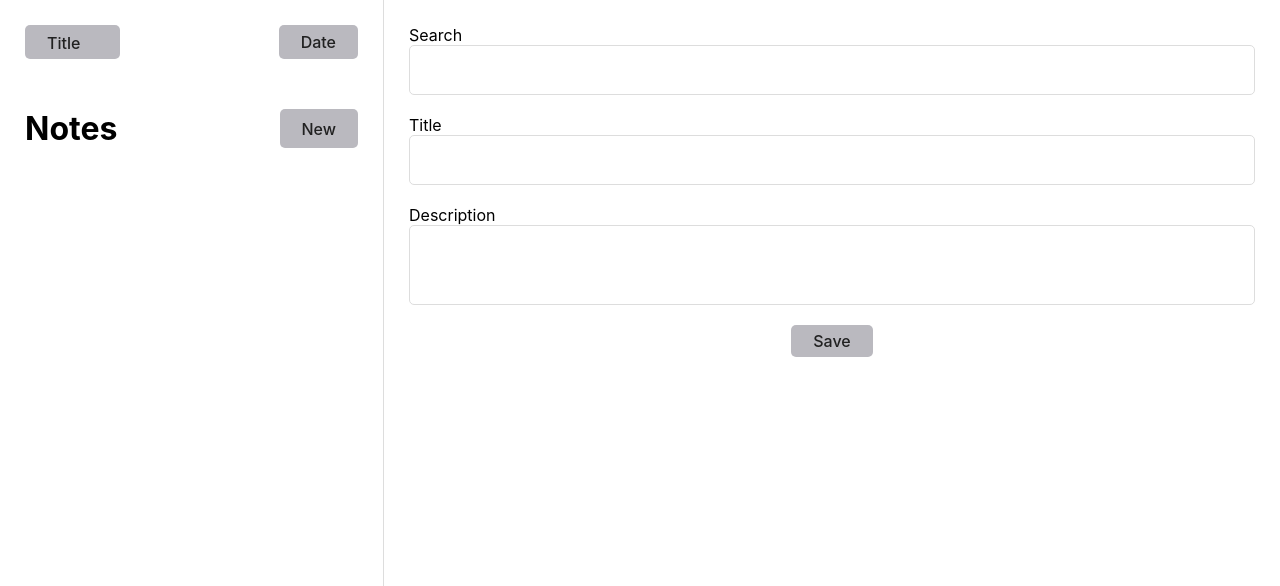
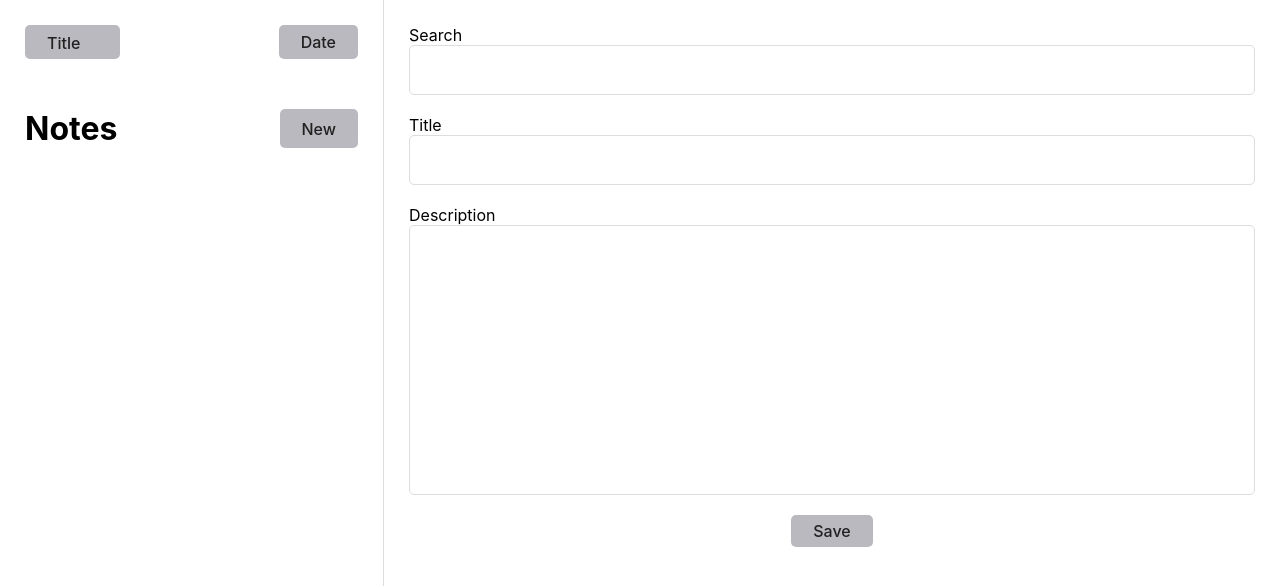
Before and after one commit to NovichenkoYura/noteeditor-redux-, a React (Create React App) app: page / in a window 1280 px wide. Shown: the top 586 px of the page. Built offline with nearby package versions, Linux system fonts and the light colour scheme.

Commit message:
separate search, clear code

```diff
--- a/src/App.css
+++ b/src/App.css
@@ -167,8 +167,8 @@ textarea {
   border-radius: 5px;
   margin-bottom: 20px;
   width: 100%;
-  /* height: calc(50vh - 130px); */
-  height: calc(50vh - 320px);
+  height: calc(50vh - 130px);
+  /* height: calc(50vh - 320px); */
   padding: 10px;
   resize: none;
   font-size: inherit;
--- a/src/App.js
+++ b/src/App.js
@@ -1,12 +1,18 @@
 import "./App.css";
 import { Sidebar } from "./Sidebar";
 import { Main } from "./Main";
+import { Search } from "./Search";
 
 const App = () => {
   return (
     <div className="App">
       <Sidebar />
-      <Main />
+      <div className="app-main">
+        <div className="app-main-note-edit">
+          <Search />
+          <Main />
+        </div>
+      </div>
     </div>
   );
 };
--- a/src/Main.js
+++ b/src/Main.js
@@ -2,18 +2,13 @@ import { useFormik } from "formik";
 import * as Yup from "yup";
 import { useMemo } from "react";
 
-import {
-  onAddNote,
-  onReplaceEditNote,
-  searchTitleInfo,
-} from "./store/noteSlice";
+import { onAddNote, onReplaceEditNote } from "./store/noteSlice";
 import { useDispatch, useSelector } from "react-redux";
 import React, { useEffect, useState } from "react";
 
 export const Main = () => {
   const [title, setTitle] = useState("");
   const [description, setDescription] = useState("");
-  const [searchedTitle, setSearschedTitle] = useState("");
 
   const activeEditNoteId = useSelector(
     (state) => state.notes.currentEditingItem
@@ -25,19 +20,12 @@ export const Main = () => {
   const dispatch = useDispatch();
 
   const onSaveBtnClick = () => {
-    if (title === "" || description === "") {
-      alert("Please fill the field");
-    } else {
     dispatch(onAddNote({ title: title, description: description }));
     setDescription("");
     setTitle("");
-    }
   };
 
   const onEditBtnClick = () => {
-    if (title === "" || description === "") {
-      alert("Please fill the field");
-    } else {
     dispatch(
       onReplaceEditNote({
         title: title,
@@ -47,7 +35,6 @@ export const Main = () => {
     );
     setDescription("");
     setTitle("");
-    }
   };
 
   const getTextariadescr = (e) => {
@@ -57,31 +44,6 @@ export const Main = () => {
   const getInputdescr = (e) => {
     setTitle(e.target.value);
   };
-
-  const searchTitle = () => {
-    dispatch(searchTitleInfo({ title: searchedTitle }));
-  };
-
-  const onIputgetSearchInfo = (e) => {
-    setSearschedTitle(e.target.value);
-  };
-
-  const filterSearchTask = (searchedTitle, notes) => {
-    // if (!searchedTitle) {
-    //   return notes;
-    // }
-    // return notes.filter(({ title }) =>
-    //   title.toLowercase().includes(searchedTitle.toLowercase())
-    // );
-  };
-
-  useEffect(() => {
-    const Debounce = setTimeout(() => {
-      const filteredTitles = filterSearchTask(searchedTitle, notes);
-      setSearschedTitle(filteredTitles);
-    }, 3000);
-    return () => clearTimeout(Debounce);
-  }, [searchedTitle, notes]);
 
   useEffect(() => {
     if (activeEditNoteId && activeNote) {
@@ -113,18 +75,44 @@ export const Main = () => {
     },
     onSubmit: (values) => {
       dispatch(
-        onAddNote({ title: values.title, desciption: values.description })
+        onAddNote({ title: values.title, description: values.description })
       );
+      formik.values.title = "";
+      formik.values.description = "";
     },
     // validationSchema,
   });
 
-  console.log(formik.errors);
+  console.log(formik.values);
 
   return (
-    <div className="app-main">
-      <div className="app-main-note-edit">
-        {/* <div className="app-main__search">
+    <form onSubmit={formik.handleSubmit}>
+      <label htmlFor="title">Title</label>
+      <input
+        id="title"
+        name="title"
+        type="text"
+        onChange={formik.handleChange}
+        value={formik.values.title}
+      />
+      <label htmlFor="description">Description</label>
+      <textarea
+        id="description"
+        name="description"
+        type="description"
+        onChange={formik.handleChange}
+        value={formik.values.description}
+      />
+      <button
+        type="submit"
+        onClick={activeEditNoteId ? onEditBtnClick : onSaveBtnClick}
+        className="main__button"
+      >
+        {activeEditNoteId ? "Update" : "Save"}
+      </button>
+    </form>
+
+    /* <div className="app-main__search">
           <input
             type="text"
             placeholder="Search"
@@ -155,41 +143,6 @@ export const Main = () => {
           className="main__button"
         >
           {activeEditNoteId ? "Update" : "Save"}
-        </button> */}
-        <form onSubmit={formik.handleSubmit}>
-          <label htmlFor="search">Search</label>
-          <input
-            id="search"
-            name="search"
-            type="text"
-            onChange={formik.handleChange}
-            value={formik.values.search}
-          />
-          <label htmlFor="title">Title</label>
-          <input
-            id="title"
-            name="title"
-            type="text"
-            onChange={formik.handleChange}
-            value={formik.values.title}
-          />
-          <label htmlFor="description">Description</label>
-          <textarea
-            id="description"
-            name="description"
-            type="description"
-            onChange={formik.handleChange}
-            value={formik.values.description}
-          />
-          <button
-            type="submit"
-            onClick={activeEditNoteId ? onEditBtnClick : onSaveBtnClick}
-            className="main__button"
-          >
-            {activeEditNoteId ? "Update" : "Save"}
-          </button>
-        </form>
-      </div>
-    </div>
+        </button> */
   );
 };
--- /dev/null
+++ b/src/Search.js
@@ -0,0 +1,64 @@
+import { useFormik } from "formik";
+import * as Yup from "yup";
+import { useMemo } from "react";
+
+import { useDispatch, useSelector } from "react-redux";
+import React, { useEffect, useState } from "react";
+
+export const Search = () => {
+  const [title, setTitle] = useState("");
+  const [description, setDescription] = useState("");
+  const [searchedTitle, setSearschedTitle] = useState("");
+
+  const notes = useSelector((state) => state.notes.notes);
+
+  const dispatch = useDispatch();
+
+  const onIputgetSearchInfo = (e) => {
+    setSearschedTitle(e.target.value);
+  };
+
+  const filterSearchTask = (searchedTitle, notes) => {
+    // if (!searchedTitle) {
+    //   return notes;
+    // }
+    // return notes.filter(({ title }) =>
+    //   title.toLowercase().includes(searchedTitle.toLowercase())
+    // );
+  };
+
+  useEffect(() => {
+    const Debounce = setTimeout(() => {
+      const filteredTitles = filterSearchTask(searchedTitle, notes);
+      setSearschedTitle(filteredTitles);
+    }, 3000);
+    return () => clearTimeout(Debounce);
+  }, [searchedTitle, notes]);
+
+  const formik = useFormik({
+    initialValues: {
+      title: "",
+      description: "",
+    },
+    onSubmit: (values) => {
+      //   dispatch(
+      //     onAddNote({ title: values.title, description: values.description })
+      //   );
+      formik.values.title = "";
+      formik.values.description = "";
+    },
+  });
+
+  return (
+    <form onSubmit={formik.handleSubmit}>
+      <label htmlFor="search">Search</label>
+      <input
+        id="search"
+        name="search"
+        type="text"
+        onChange={formik.handleChange}
+        value={formik.values.search}
+      />
+    </form>
+  );
+};
```
Also changed, not shown: 1 other file (tests, documents, lock files or other folders). Lines whose indentation alone changed are shown as unchanged.
